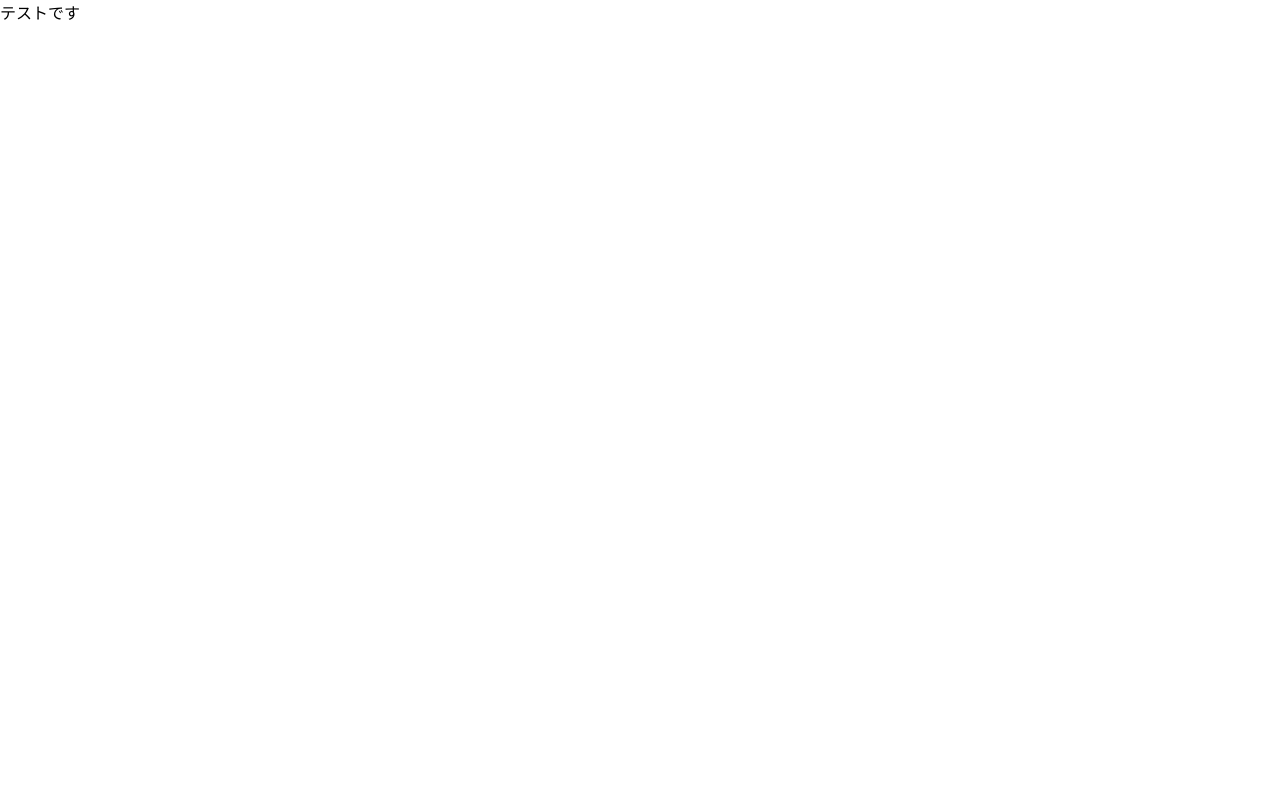
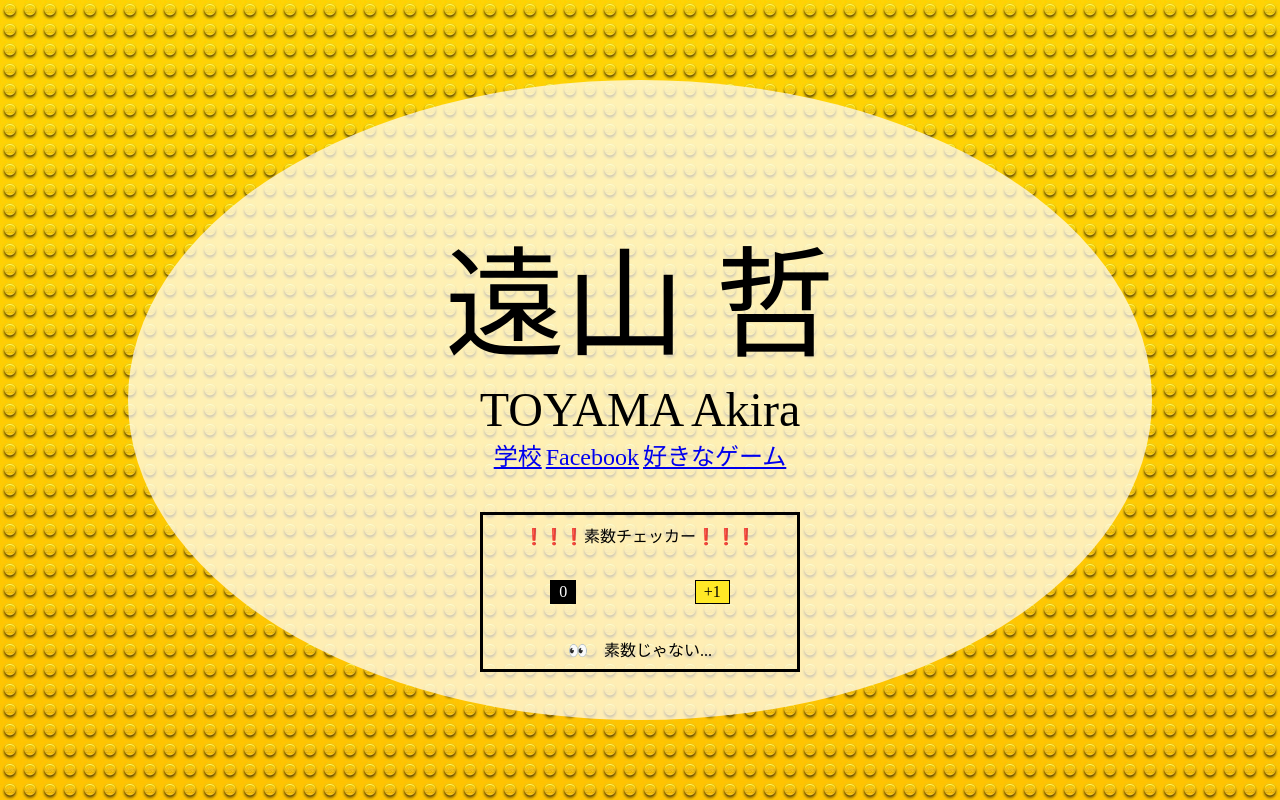
Before and after one commit to tootootooyaman/my-portfolio, a plain HTML site: page index.html in a window 1280 px wide. Drawn offline with Linux system fonts and the light colour scheme; some packages are replaced by stand-ins of ours.

Commit message:
シンプルなポートフォリオを作成

```diff
--- a/index.html
+++ b/index.html
@@ -9,7 +9,47 @@
     <title>My Portfolio</title>
   </head>
   <body>
-    テストです
+    <div class="portfolio">
+      <div class="portfolio__profile">
+        <div class="portfolio__profile__name">
+          <div class="portfolio__profile__name__ja">遠山 哲</div>
+          <div class="portfolio__profile__name__en">TOYAMA Akira</div>
+        </div>
+        <div class="portfolio__profile__links">
+          <a
+            href="https://www.titech.ac.jp/"
+            class="portfolio__profile__links__element"
+            >学校</a
+          >
+          <a
+            href="https://www.facebook.com/akira.toyama.71/"
+            class="portfolio__profile__links__element"
+            >Facebook</a
+          >
+          <a
+            href="https://dominion.games/"
+            class="portfolio__profile__links__element"
+            >好きなゲーム</a
+          >
+        </div>
+      </div>
+      <div class="portfolio__prime-checker">
+        <div class="portfolio__prime-checker__title">
+          ❗️❗️❗️素数チェッカー❗️❗️❗️
+        </div>
+        <div class="portfolio__prime-checker__counter">
+          <div class="portfolio__prime-checker__counter__element" id="counter">
+            0
+          </div>
+          <button class="portfolio__prime-checker__counter__element" id="plus">
+            +1
+          </button>
+        </div>
+        <div class="portfolio__prime-checker__display" id="display">
+          👀　素数じゃない...
+        </div>
+      </div>
+    </div>
     <script src="main.js"></script>
   </body>
 </html>
--- a/main.js
+++ b/main.js
@@ -0,0 +1,30 @@
+const counter = document.getElementById("counter");
+const plus = document.getElementById("plus");
+const display = document.getElementById("display");
+let number = 0;
+plus.onclick = function () {
+  number += 1;
+  counter.textContent = number;
+  if (isPrimeNumber(number)) {
+    display.textContent = "👀❗️素数😍😍😍😍";
+  } else {
+    display.textContent = "👀　素数じゃない...";
+  }
+  if (number > 50 && number <= 100) {
+    display.textContent += "...暇なの？";
+  }
+  if (number > 100) {
+    display.textContent += "...ばかなの？？";
+  }
+};
+const isPrimeNumber = function (n) {
+  if (n == 1) {
+    return false;
+  }
+  for (let i = 2; i < n; i++) {
+    if (n % i == 0) {
+      return false;
+    }
+  }
+  return true;
+};
--- a/style.css
+++ b/style.css
@@ -0,0 +1,82 @@
+body {
+  background-image: url("images/unsplash.jpg");
+  background-size: cover;
+  height: 100vh;
+  display: flex;
+  justify-content: center;
+  align-items: center;
+}
+
+.portfolio {
+  height: 80vh;
+  width: 80vw;
+  border-radius: 40vw / 40vh;
+  background-color: rgba(255, 255, 255, 0.7);
+  padding-top: 10vh;
+  display: flex;
+  flex-direction: column;
+  justify-content: center;
+  align-items: center;
+}
+
+.portfolio__profile {
+  display: flex;
+  flex-direction: column;
+  justify-content: center;
+  align-items: center;
+}
+
+.portfolio__profile__name {
+  display: flex;
+  flex-direction: column;
+  justify-content: center;
+  align-items: center;
+}
+
+.portfolio__profile__name__ja {
+  font-size: 15vh;
+}
+.portfolio__profile__name__en {
+  font-size: 6vh;
+}
+.portfolio__profile__links__element {
+  font-size: 3vh;
+}
+
+.portfolio__prime-checker {
+  border: solid;
+  height: 20vh;
+  width: 25vw;
+  margin-top: 5vh;
+  padding: 1vh;
+  display: flex;
+  flex-direction: column;
+  justify-content: space-between;
+}
+
+.portfolio__prime-checker__title {
+  align-self: center;
+}
+
+.portfolio__prime-checker__counter {
+  display: flex;
+  justify-content: space-around;
+}
+
+.portfolio__prime-checker__counter__element {
+  border: solid 1px rgb(0, 0, 0);
+  padding: 0.1em 0.5em;
+}
+#counter {
+  background: rgb(0, 0, 0);
+  color: rgb(255, 255, 255);
+}
+
+#plus {
+  background: rgb(255, 233, 38);
+  color: rgb(0, 0, 0);
+}
+
+.portfolio__prime-checker__display {
+  align-self: center;
+}
```
Also changed, not shown: images/unsplash.jpg (added), package-lock.json (added).
